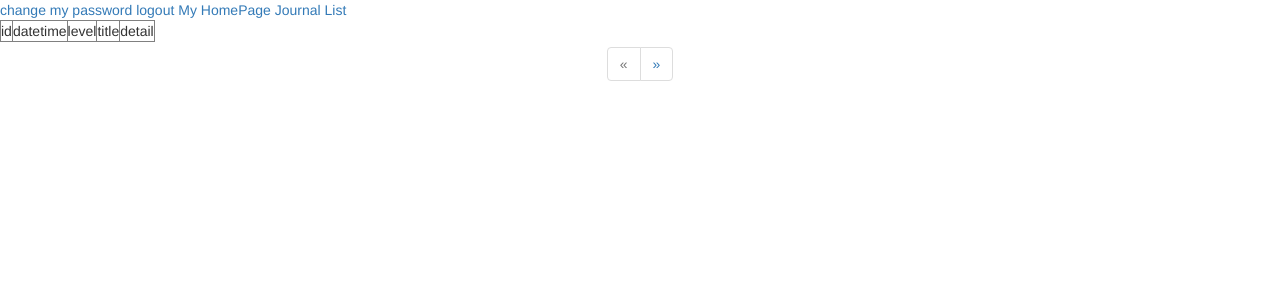
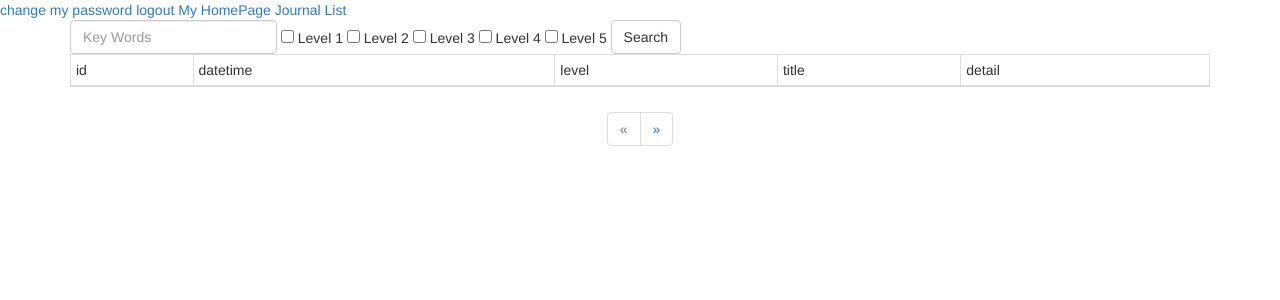
Before and after one commit to MOOOWOOO/Q400K, a Flask app: page /journal/list/ in a window 1280 px wide. Shown: the top 300 px of the page. Run offline with Flask 2, Linux system fonts and the light colour scheme; the visitor is signed in with stand-in values (Sample User, id 1); data comes from the database, SQL or seed files in the repository; data that the repository does not hold is empty; some libraries are stand-ins or nearby versions.

Commit message:
[Feature](journal): add search for journal

```diff
--- a/app/journal/views.py
+++ b/app/journal/views.py
@@ -1,6 +1,6 @@
 # coding: utf-8
-from flask import render_template
-from sqlalchemy import desc,asc
+from flask import render_template, request
+from sqlalchemy import desc, asc
 from math import ceil
 
 from app.main.decorator import login_required_
@@ -18,3 +18,8 @@ def list(page=1):
     journal_pages = int(ceil(journal_db.count() / 50))
     journal_list = journal_db.order_by(asc(Journal.id)).offset(50 * (page - 1)).limit(50).all()
     return render_template('journal/list.html', journals=journal_list, number=page, total=journal_pages)
+
+
+@journal.route('/search/', methods=['POST'])
+def search():
+    param = request.get_json()
--- /dev/null
+++ b/app/static/js/app/form_input.js
@@ -0,0 +1,25 @@
+/**
+ * Created by jux on 16-5-10.
+ */
+function search(param_list) {
+    $.ajax({
+        type: "post",
+        url: "/journal/search/",
+        contentType: "application/json; charset=utf-8",
+        data: JSON.stringify(param_list),
+        dataType: "json",
+        success: function (data) {
+        },
+        error: function () {
+        }
+    });
+}
+
+$(document).ready(function () {
+    $("#search").click(function () {
+        var param_list = {},
+            key_word = $("#key_words").val();
+        param_list["key_word"] = key_word;
+        search(param_list);
+    });
+});
--- a/app/templates/base.html
+++ b/app/templates/base.html
@@ -1,12 +1,10 @@
 <!DOCTYPE html>
 <html lang="en">
-
 <head>
     {% block head %}
         <meta charset="UTF-8">
+        <meta name="viewport" content="width=device-width, initial-scale=1">
         <title>{% block title %}{% endblock %} - Q400K</title>
-        <link rel="icon" href="{{ url_for('static', filename='favicon.ico') }}" type="image/x-icon">
-        <link rel="shortcut icon" href="{{ url_for('static', filename='favicon.ico') }}" type="image/x-icon">
     {% endblock %}
 </head>
 
@@ -28,8 +26,7 @@
 
 {% block scripts %}
     <script type="application/javascript" src="{{ url_for('static', filename='thirdLib/jquery.js') }}"></script>
-    <link rel="stylesheet" type="text/css"
-          href="{{ url_for('static', filename='thirdLib/bootstrap/css/bootstrap.min.css') }}">
+    <link rel="stylesheet" type="text/css" href="{{ url_for('static', filename='thirdLib/bootstrap/css/bootstrap.min.css') }}">
 {% endblock %}
 </body>
 </html>
--- a/app/templates/journal/list.html
+++ b/app/templates/journal/list.html
@@ -3,8 +3,9 @@
 {% block title %} Journals Page - {{ number }} {% endblock %}
 
 {% block body %}
-
-    <table border="1">
+    <div class="container">
+        {% include "utils/form_input.html" %}
+        <table class="table table-striped table-bordered table-hover table-condensed table-responsive">
             <thead>
             <tr>
                 <td>id</td>
@@ -14,7 +15,7 @@
                 <td>detail</td>
             </tr>
             </thead>
-        <tbody>
+            <tbody id='journal_tbody'>
             {% for record in journals %}
                 <tr>
                     <td>{{ record.id }}</td>
@@ -29,5 +30,10 @@
 
         {% import  'utils/pagenation.html' as p %}
         {{ p.pager('journal.list',number=number,total=total) }}
+    </div>
+{% endblock %}
 
+{% block scripts %}
+    {{ super() }}
+    <script type="application/javascript" src="{{ url_for('static', filename='js/app/form_input.js') }}"></script>
 {% endblock %}
--- /dev/null
+++ b/app/templates/utils/form_input.html
@@ -0,0 +1,18 @@
+<div class="form-inline">
+    <div class="form-group">
+        <label class="sr-only">Key Words</label>
+        <input type="email" class="form-control" id="key_words" placeholder="Key Words">
+    </div>
+
+    <div class="checkbox">
+        <label>
+            <input type="checkbox"> Level 1
+            <input type="checkbox"> Level 2
+            <input type="checkbox"> Level 3
+            <input type="checkbox"> Level 4
+            <input type="checkbox"> Level 5
+        </label>
+    </div>
+
+    <button type="button" id="search" class="btn btn-default">Search</button>
+</div>
```
Lines whose indentation alone changed are shown as unchanged.
